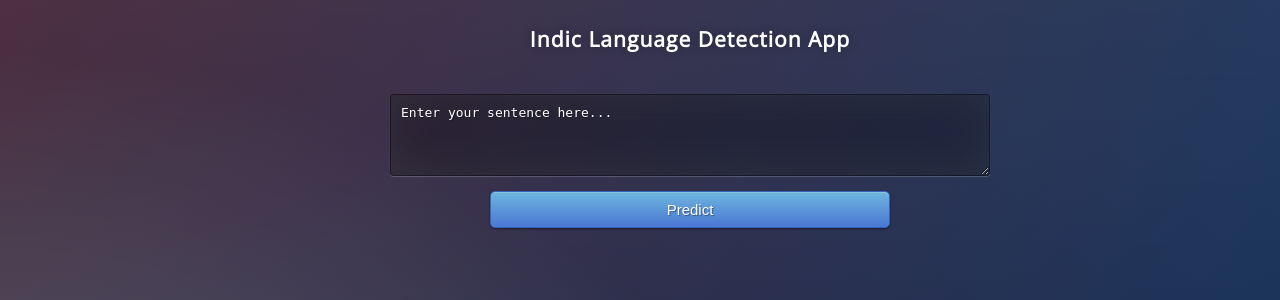
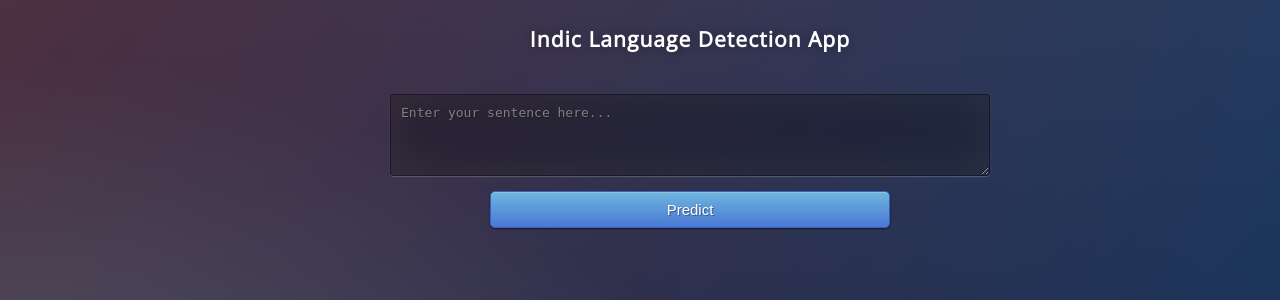
Before and after one commit to sonalgan/bhasha, a Flask app: page / in a window 1280 px wide. Shown: the part 292-592 px from the top of the page. Run offline with Flask 2, Linux system fonts and the light colour scheme; parts of the project's set-up code (start-up, migrations or seed data) failed here and were passed over.

Commit message:
Update style.css

```diff
--- a/static/css/style.css
+++ b/static/css/style.css
@@ -51,7 +51,7 @@ textarea {
 	outline: none;
 	padding: 10px;
 	font-size: 13px;
-	color: #fff;
+	color: #808080;
 	text-shadow: 1px 1px 1px rgba(0,0,0,0.3);
 	border: 1px solid rgba(0,0,0,0.3);
 	border-radius: 4px;
```
